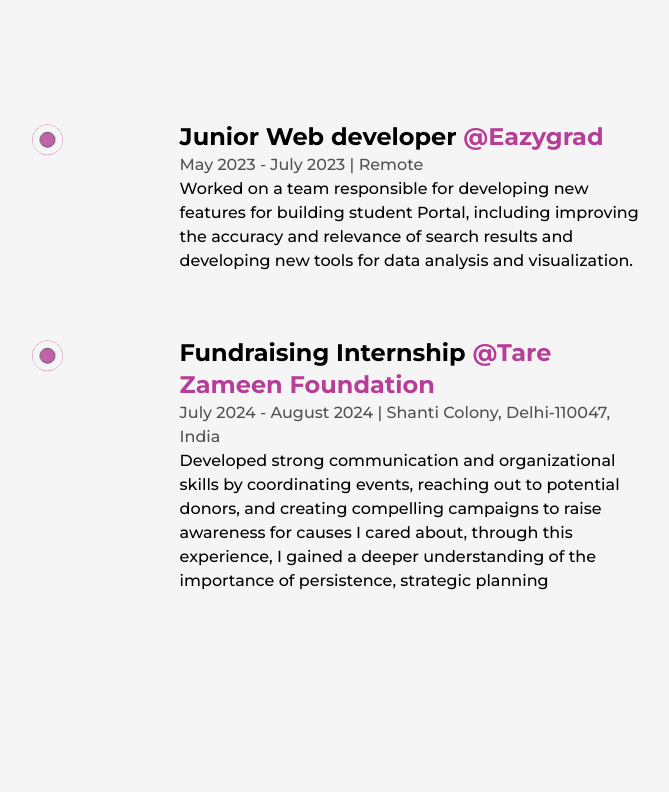
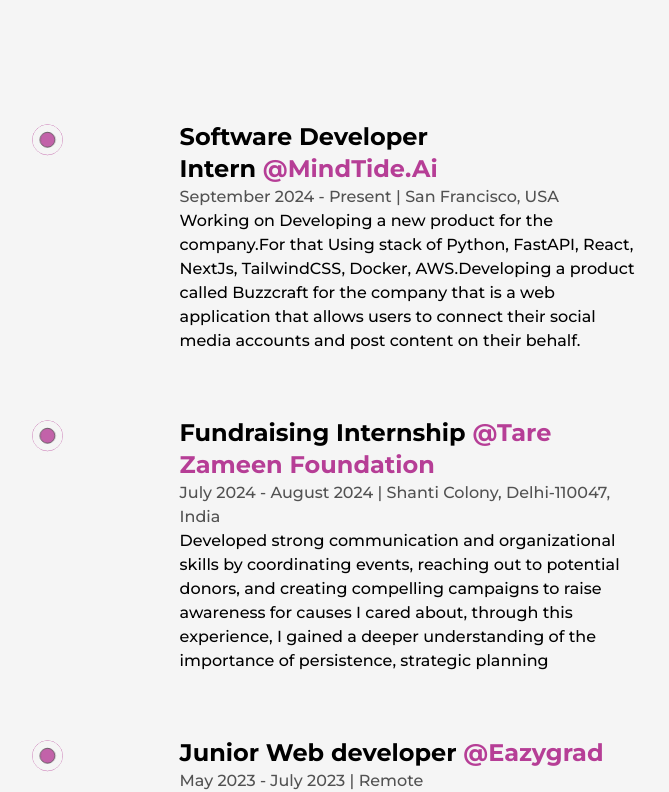
Before and after one commit to Vaasu02/Portfolio2025, a Next.js app: page /about in a window 1280 px wide. Shown: the part 2451-3243 px from the top of the page, without its empty margins (246-915 px from the left). Built offline with nearby package versions, Linux system fonts and the light colour scheme.

Commit message:
Update Experience.js

```diff
--- a/src/components/Experience.js
+++ b/src/components/Experience.js
@@ -56,13 +56,12 @@ const Experience = () => {
 
         <ul className="w-full flex flex-col items-start justify-between ml-4 xs:ml-2">
           <Details
-            position="Junior Web developer"
-            company="Eazygrad"
-            companyLink="https://www.eazygrad.com"
-            time=" May 2023 - July 2023"
-            address="Remote"
-            work="Worked on a team responsible for developing new features for building student Portal, including improving the accuracy and relevance of search results and
-                    developing new tools for data analysis and visualization."
+            position="Software Developer Intern"
+            company="MindTide.Ai"
+            companyLink="https://www.mindtide.ai"
+            time=" September 2024 - Present"
+            address="San Francisco, USA"
+            work="Working on Developing a new product for the company.For that Using stack of Python, FastAPI, React, NextJs, TailwindCSS, Docker, AWS.Developing a product called Buzzcraft for the company that is a web application that allows users to connect their social media accounts and post content on their behalf. "
           />
           <Details
             position="Fundraising Internship"
@@ -72,6 +71,15 @@ const Experience = () => {
             address="Shanti Colony, Delhi-110047, India"
             work="Developed strong communication and organizational skills by coordinating events, reaching out to potential donors, and creating compelling campaigns to raise awareness for causes I cared about, through this experience, I gained a deeper understanding of the importance of persistence, strategic planning"
           />
+          <Details
+            position="Junior Web developer"
+            company="Eazygrad"
+            companyLink="https://www.eazygrad.com"
+            time=" May 2023 - July 2023"
+            address="Remote"
+            work="Worked on a team responsible for developing new features for building student Portal, including improving the accuracy and relevance of search results and
+                    developing new tools for data analysis and visualization."
+          />
 
         </ul>
       </div>
```
